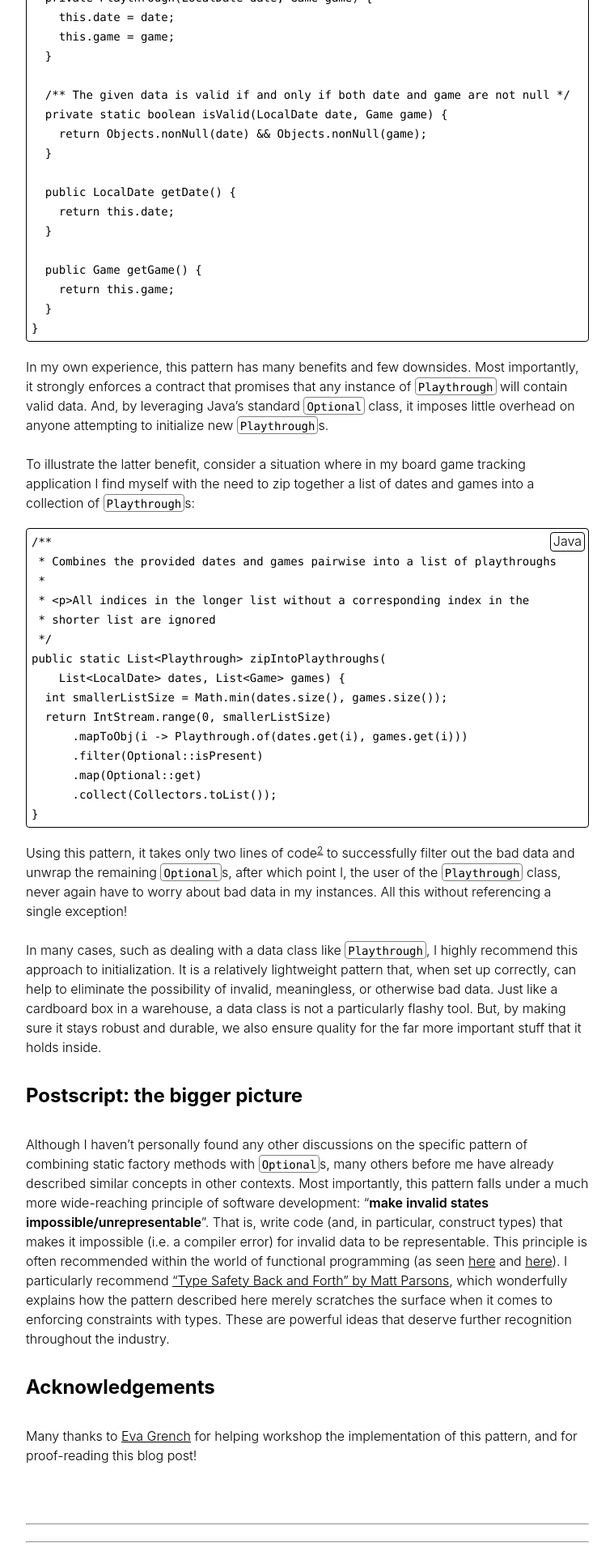
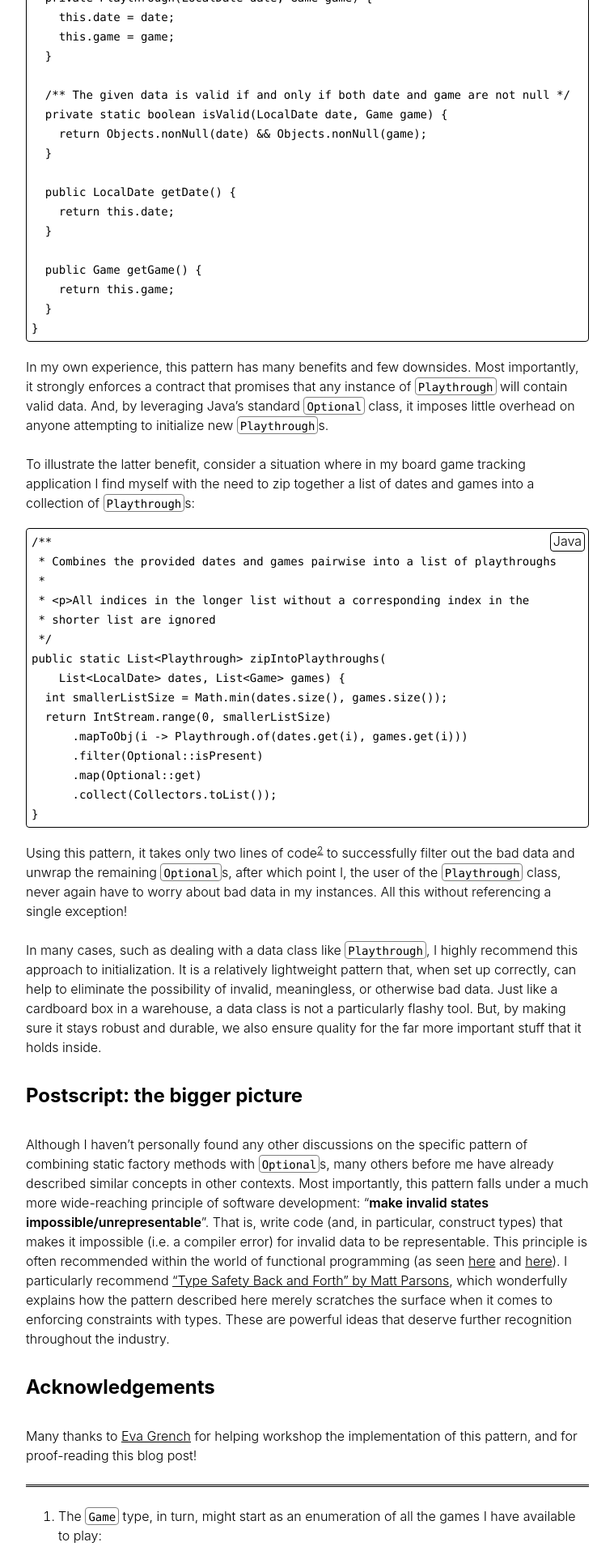
Before and after one commit to andrewtbiehl/andrewtbiehl.com, a Jekyll site: the page built from _posts/2022-02-03-improving-data-classes.md, in a window 1280 px wide. Shown: the part 4480-6400 px from the top of the page at 81% size, without its empty margins (260-1019 px from the left). Built offline with Jekyll 4.4.1, drawn with Linux system fonts in a browser that asks for light colours.

Commit message:
Replace explicit hr elements with footnote styling

```diff
--- a/_posts/2022-02-03-improving-data-classes.md
+++ b/_posts/2022-02-03-improving-data-classes.md
@@ -289,13 +289,6 @@ recognition throughout the industry.
 Many thanks to [Eva Grench](https://www.linkedin.com/in/eva-grench) for helping workshop
 the implementation of this pattern, and for proof-reading this blog post!
 
-<br>
-
----
----
-
-<br>
-
 [^1]: The `Game` type, in turn, might start as an enumeration of all the games I have
     available to play:
 
--- a/_sass/_base.scss
+++ b/_sass/_base.scss
@@ -68,9 +68,6 @@ h4, h5, h6 {
 sup {
   vertical-align: top;
 }
-hr {
-  margin: 20px 0;
-}
 
 // Add vertical spacing between elements
 blockquote, figure, h1, h2, h3, h4, h5, h6, img, main header, p {
@@ -132,6 +129,11 @@ img {
 figcaption {
   margin-top: $baseline;
 }
+// Add a line and vertical spacing to visually separate footnotes from the article
+.footnotes {
+  margin: ($baseline * 3) 0;
+  border-top: 3px double black;
+}
 
 // General code element style preferences
 code {
```
Also changed, not shown: _posts/2022-04-11-upside-down-code.md (+0 -7 lines).
